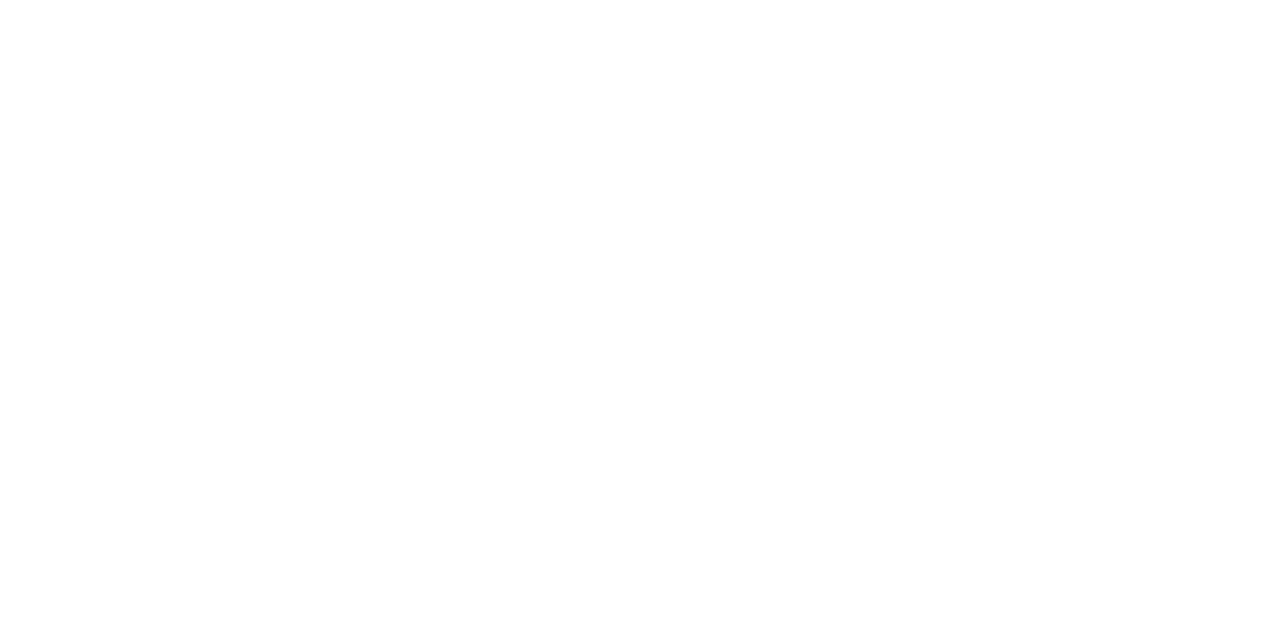
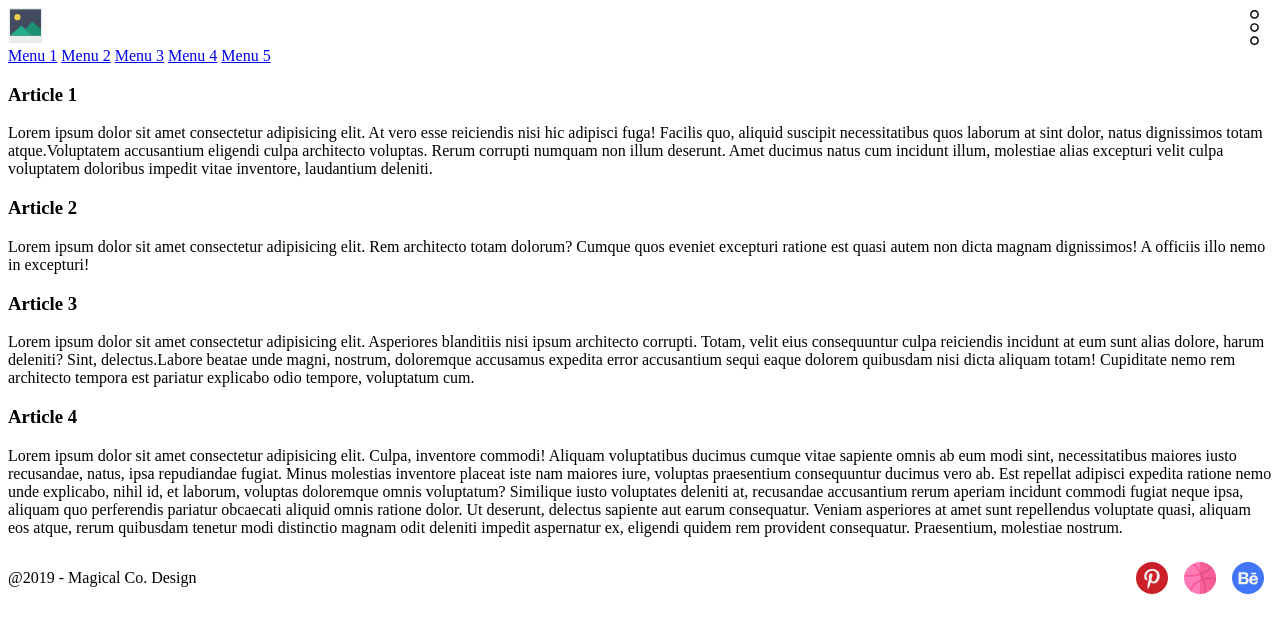
Before and after one commit to JohnMica/animations, a plain HTML site: page index.html in a window 1280 px wide. Drawn offline with nearby package versions, Linux system fonts and the light colour scheme; files that its build step writes are made by us from their sources.

Commit message:
added dummy text and images

```diff
--- a/index.html
+++ b/index.html
@@ -6,6 +6,98 @@
 		<title>Animations</title>
 		<link rel="stylesheet" href="main.css" />
 	</head>
-	<body></body>
-	<script src="main.js"></script>
+	<body>
+		<header class="header">
+			<nav class="navbar">
+				<a href="/" class="logo">
+					<img src="./img/picture.svg" alt="logo img" class="logo-img" />
+				</a>
+				<a href="#" class="menu-img">
+					<img src="./img/menu.svg" alt="logo img" class="menu-img" />
+				</a>
+			</nav>
+		</header>
+		<main class="main-content">
+			<aside class="aside">
+				<a href="#" class="menu-link">Menu 1</a>
+				<a href="#" class="menu-link">Menu 2</a>
+				<a href="#" class="menu-link">Menu 3</a>
+				<a href="#" class="menu-link">Menu 4</a>
+				<a href="#" class="menu-link">Menu 5</a>
+			</aside>
+			<section class="content">
+				<article class="article">
+					<h3 class="article-title">Article 1</h3>
+					<p class="article-content">
+						Lorem ipsum dolor sit amet consectetur adipisicing elit. At vero
+						esse reiciendis nisi hic adipisci fuga! Facilis quo, aliquid
+						suscipit necessitatibus quos laborum at sint dolor, natus
+						dignissimos totam atque.Voluptatem accusantium eligendi culpa
+						architecto voluptas. Rerum corrupti numquam non illum deserunt. Amet
+						ducimus natus cum incidunt illum, molestiae alias excepturi velit
+						culpa voluptatem doloribus impedit vitae inventore, laudantium
+						deleniti.
+					</p>
+				</article>
+				<article class="article">
+					<h3 class="article-title">Article 2</h3>
+					<p class="article-content">
+						Lorem ipsum dolor sit amet consectetur adipisicing elit. Rem
+						architecto totam dolorum? Cumque quos eveniet excepturi ratione est
+						quasi autem non dicta magnam dignissimos! A officiis illo nemo in
+						excepturi!
+					</p>
+				</article>
+				<article class="article">
+					<h3 class="article-title">Article 3</h3>
+					<p class="article-content">
+						Lorem ipsum dolor sit amet consectetur adipisicing elit. Asperiores
+						blanditiis nisi ipsum architecto corrupti. Totam, velit eius
+						consequuntur culpa reiciendis incidunt at eum sunt alias dolore,
+						harum deleniti? Sint, delectus.Labore beatae unde magni, nostrum,
+						doloremque accusamus expedita error accusantium sequi eaque dolorem
+						quibusdam nisi dicta aliquam totam! Cupiditate nemo rem architecto
+						tempora est pariatur explicabo odio tempore, voluptatum cum.
+					</p>
+				</article>
+				<article class="article">
+					<h3 class="article-title">Article 4</h3>
+					<p class="article-content">
+						Lorem ipsum dolor sit amet consectetur adipisicing elit. Culpa,
+						inventore commodi! Aliquam voluptatibus ducimus cumque vitae
+						sapiente omnis ab eum modi sint, necessitatibus maiores iusto
+						recusandae, natus, ipsa repudiandae fugiat. Minus molestias
+						inventore placeat iste nam maiores iure, voluptas praesentium
+						consequuntur ducimus vero ab. Est repellat adipisci expedita ratione
+						nemo unde explicabo, nihil id, et laborum, voluptas doloremque omnis
+						voluptatum? Similique iusto voluptates deleniti at, recusandae
+						accusantium rerum aperiam incidunt commodi fugiat neque ipsa,
+						aliquam quo perferendis pariatur obcaecati aliquid omnis ratione
+						dolor. Ut deserunt, delectus sapiente aut earum consequatur. Veniam
+						asperiores at amet sunt repellendus voluptate quasi, aliquam eos
+						atque, rerum quibusdam tenetur modi distinctio magnam odit deleniti
+						impedit aspernatur ex, eligendi quidem rem provident consequatur.
+						Praesentium, molestiae nostrum.
+					</p>
+				</article>
+			</section>
+		</main>
+		<footer class="footer">
+			<div class="copyright-wrapper">
+				<p class="copyright">@2019 - Magical Co. Design</p>
+			</div>
+			<div class="social-icons">
+				<a href="#" class="social-link"
+					><img src="./img/pinterest.svg" alt="pinetrest" class="social-img"
+				/></a>
+				<a href="#" class="social-link"
+					><img src="./img/dribble.svg" alt="dribble" class="social-img"
+				/></a>
+				<a href="#" class="social-link"
+					><img src="./img/behance.svg" alt="behance" class="social-img"
+				/></a>
+			</div>
+		</footer>
+	</body>
+	<script src="main-min.js"></script>
 </html>
--- a/main.scss
+++ b/main.scss
@@ -0,0 +1,33 @@
+* {
+	box-sizing: border-box;
+}
+
+.logo-img,
+.menu-img {
+	height: 35px;
+}
+
+.navbar {
+	display: flex;
+	justify-content: space-between;
+	align-items: center;
+}
+
+.footer {
+	display: flex;
+	justify-content: space-between;
+	align-items: center;
+}
+.social-icons {
+	display: flex;
+	align-items: center;
+	justify-content: space-between;
+}
+.social-link {
+	height: 48px;
+	padding: 0.5rem;
+	display: inline-flex;
+}
+.social-img {
+	height: 100%;
+}
```
Also changed, not shown: img/behance.svg (added), img/dribble.svg (added), img/menu-open.svg (added), img/menu.svg (added), img/picture.svg (added), img/pinterest.svg (added), main.css (added), 1 other file.
